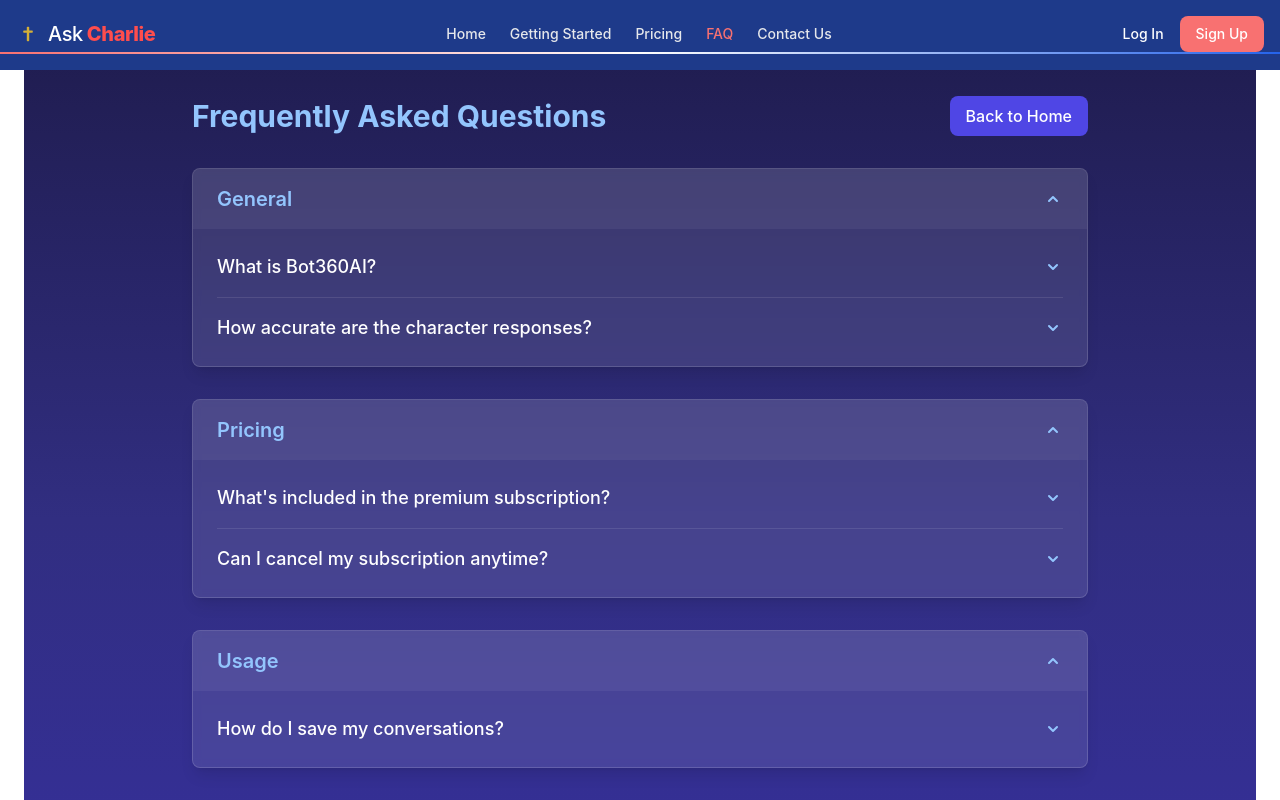
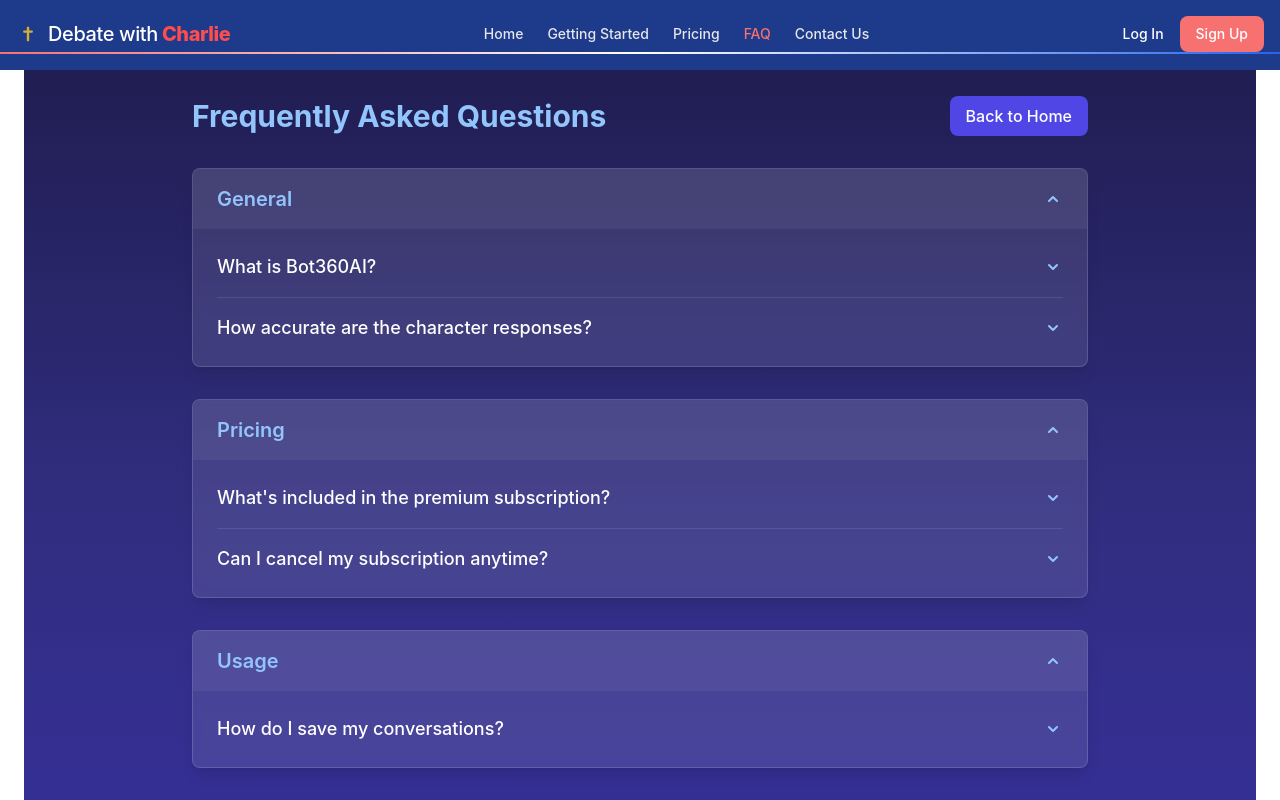
Before and after one commit to stroka22/ask-charlie, a React (Vite) app: page /faq in a window 1280 px wide. Shown: the top 800 px of the page. Built offline with nearby package versions, Linux system fonts and the light colour scheme; no server answers; the database is empty.

Commit message:
Brand: rename to 'Debate with Charlie' in logo, header/footer via Bot360Logo; update <title> and meta description

```diff
--- a/index.html
+++ b/index.html
@@ -3,10 +3,10 @@
 <head>
   <meta charset="UTF-8">
   <meta name="viewport" content="width=device-width, initial-scale=1.0">
-  <meta name="description" content="Ask Charlie — Engage in AI-powered debates and lectures with History's Greatest Thinkers.">
+  <meta name="description" content="Debate with Charlie — Engage in AI-powered debates and lectures with History's Greatest Thinkers.">
   <link rel="icon" type="image/svg+xml" href="/favicon.svg">
   <meta name="theme-color" content="#1e3a8a">
-  <title>Ask Charlie</title>
+  <title>Debate with Charlie</title>
 
   <!-- Base styles to ensure proper React mounting -->
   <style>
@@ -53,7 +53,7 @@
     <!-- Fallback loading state while React loads -->
     <div class="loading-container">
       <div class="loading-spinner"></div>
-      <h2 style="color: #ef4444;">Loading Ask Charlie...</h2>
+      <h2 style="color: #ef4444;">Loading Debate with Charlie...</h2>
     </div>
   </div>
 
--- a/src/components/Bot360Logo.jsx
+++ b/src/components/Bot360Logo.jsx
@@ -70,9 +70,9 @@ const Bot360Logo = ({
         </svg>
       </div>
 
-      {/* Text: BOT360 */}
+      {/* Brand Text */}
       <div className="flex items-center font-bold tracking-tight transition-colors duration-300">
-        {/* Ask (normal colour) */}
+        {/* "Debate with" (normal colour) */}
         <span
           className="transition-colors duration-300 font-medium"
           style={{
@@ -80,7 +80,7 @@ const Bot360Logo = ({
             fontSize: sizeValues.fontSize,
           }}
         >
-          Ask
+          Debate with
         </span>
 
         {/* Charlie (highlighted) */}
```
